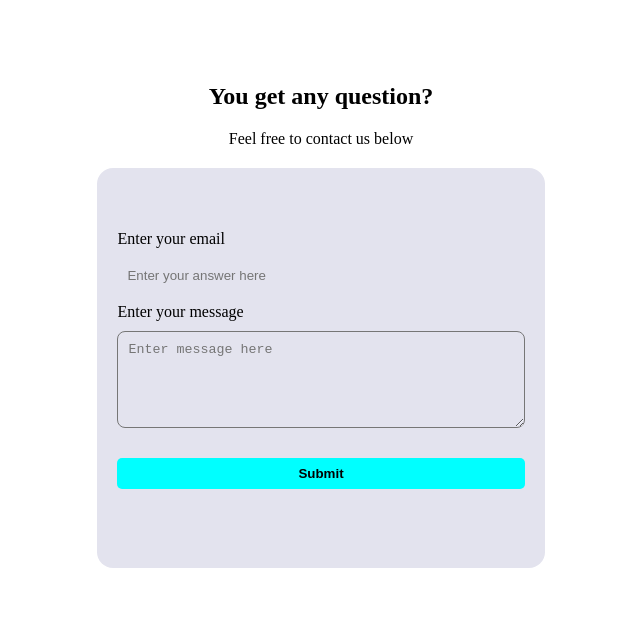
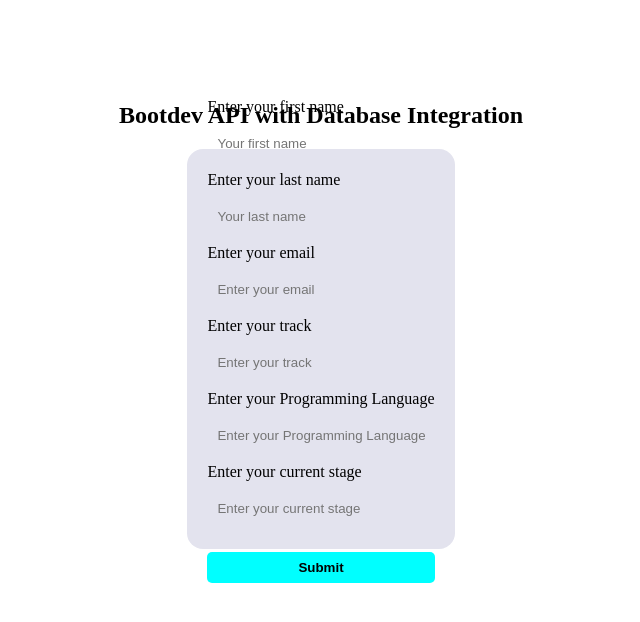
Before and after one commit to devLateef/nsexpress-stage-1, a website: page public/index.html in a window 1280 px wide. Shown: the whole page, without its empty margins (319-959 px from the left). Drawn offline with Linux system fonts and the light colour scheme.

Commit message:
Added more input fields

```diff
--- a/app.js
+++ b/app.js
@@ -2,7 +2,7 @@
 const fs = require('fs');
 const path = require('path');
 const app = express();
-const port = 2000;
+const port = 8000;
 
 app.use(express.static('public'));
 app.use(express.json());
--- a/public/index.html
+++ b/public/index.html
@@ -3,21 +3,36 @@
 <head>
     <meta charset="UTF-8">
     <meta name="viewport" content="width=device-width, initial-scale=1.0">
-    <title>NSEXPRESS - Stage 1</title>
+    <title>NSEXPRESS - Stage 2</title>
     <link rel="stylesheet" href="app.css">
 </head>
 <body>
-    <h2>You get any question?</h2>
-    <p>Feel free to contact us below</p>
+    <h2>Bootdev API with Database Integration</h2>
     <div class="container">
         <form action="/store" method="post">
             <div>
-                <label for="email">Enter your email</label>
-                <input type="email" name="email" id="email" placeholder="Enter your answer here">
+                <label for="firstname">Enter your first name</label>
+                <input name="firstname" id="firstname" placeholder="Your first name">
             </div>
             <div>
-                <label for="body">Enter your message</label>
-                <textarea name="body" id="body" cols="30" rows="5" placeholder="Enter message here"></textarea>
+                <label for="lastname">Enter your last name</label>
+                <input name="lastname" id="lastname" placeholder="Your last name">
+            </div>
+            <div>
+                <label for="email">Enter your email</label>
+                <input type="email" name="email" id="email" placeholder="Enter your email">
+            </div>
+            <div>
+                <label for="track">Enter your track</label>
+                <input name="track" id="track" placeholder="Enter your track">
+            </div>
+            <div>
+                <label for="lang">Enter your Programming Language</label>
+                <input name="lang" id="lang" placeholder="Enter your Programming Language">
+            </div>
+            <div>
+                <label for="stage">Enter your current stage</label>
+                <input name="stage" id="stage" placeholder="Enter your current stage">
             </div>
             <button type="submit">Submit</button>
         </form>
```
Also changed, not shown: config/db.js (added), model/user.js (added), 1 other file.
